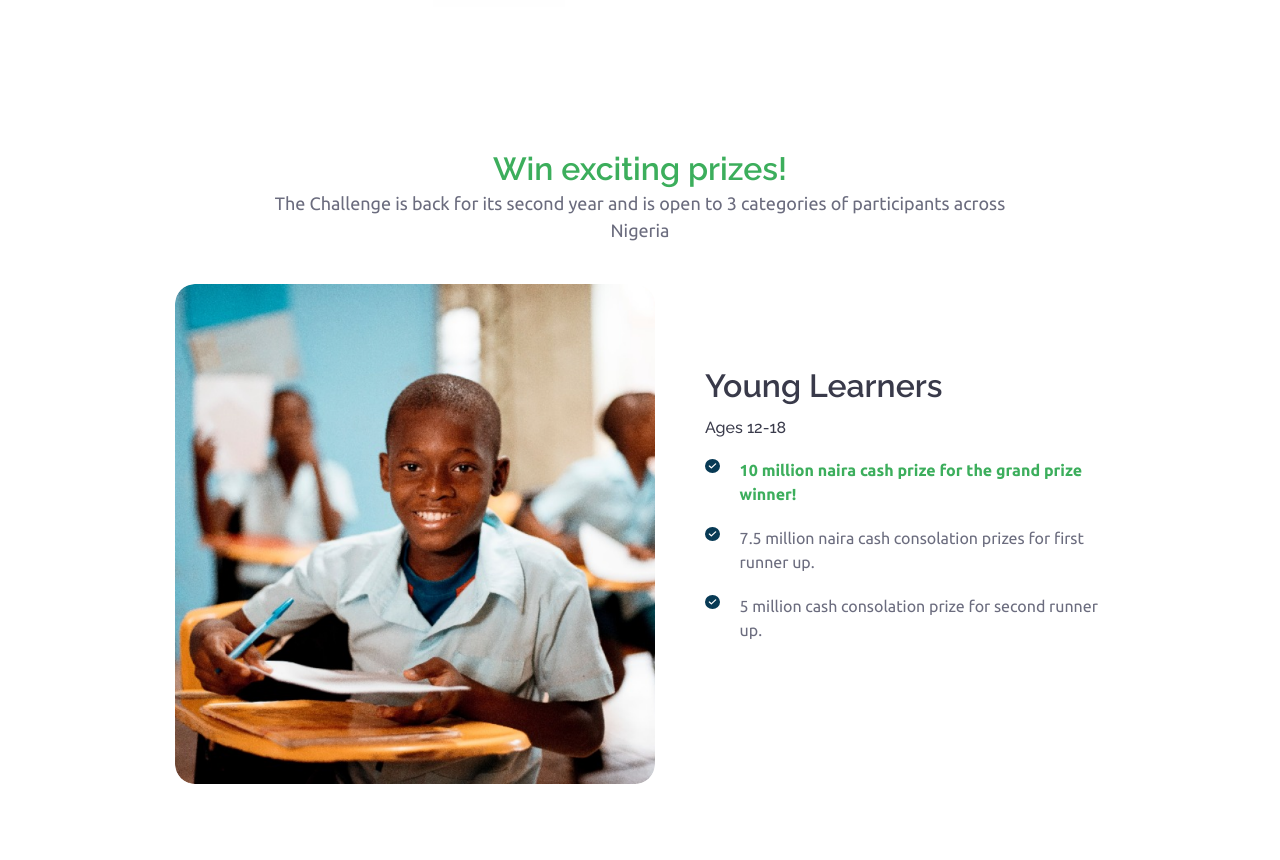
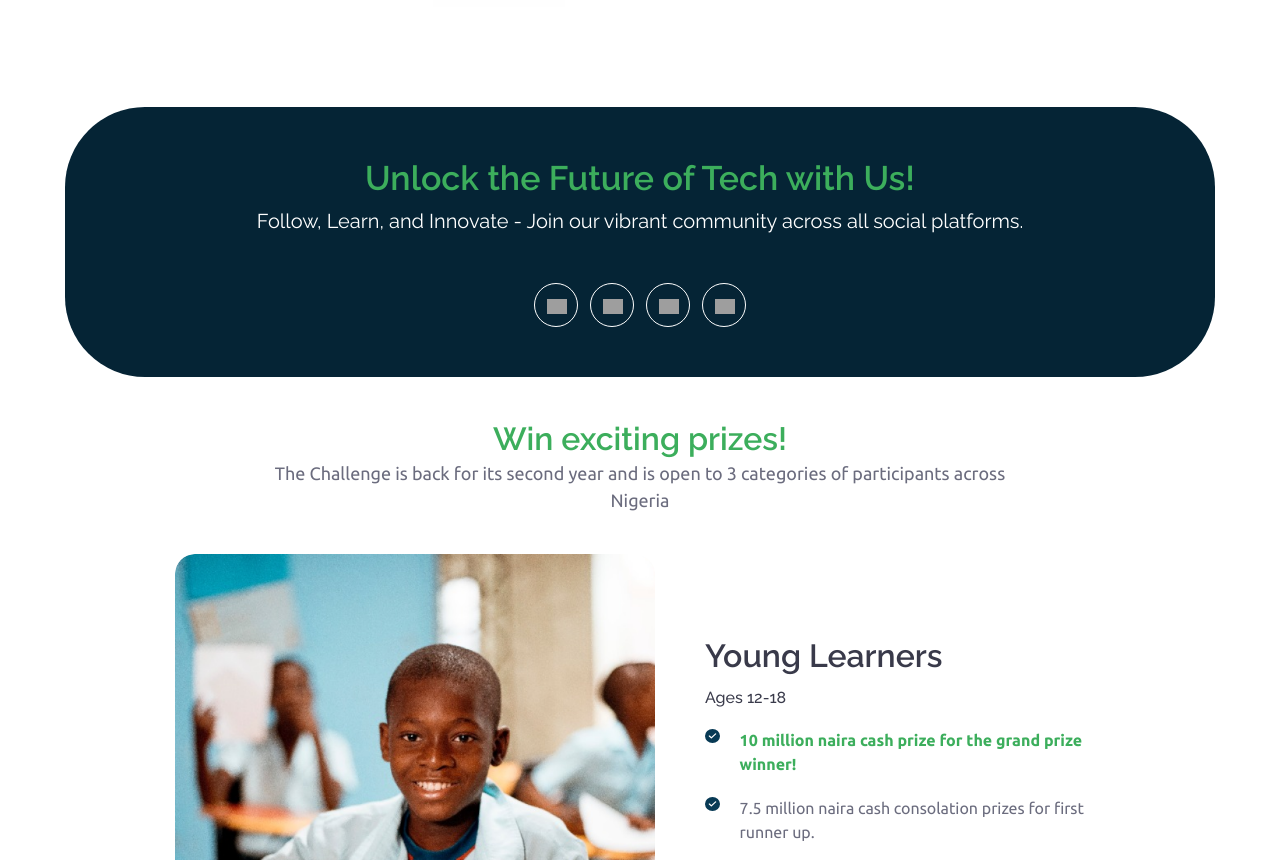
Before and after one commit to olakved/dfacountdown2, a Next.js app: page / in a window 1280 px wide. Shown: the part 1146-2006 px from the top of the page. Built offline with nearby package versions, Linux system fonts and the light colour scheme; grey boxes are pictures that could not be loaded.

Commit message:
lekan/social-section-integration

```diff
--- a/page-components/Header/subHeader.tsx
+++ b/page-components/Header/subHeader.tsx
@@ -32,8 +32,8 @@ function SubHeader() {
                   />
                 </div>
                 <p className="text-[13px] leading-[20px] animate-marquee">
-                  All learning will end on Feb 20, 2024, and the competition
-                  will commence by May 3, 2024.
+                  All learning will end in July 2024 and competition will
+                  commence August 2024.
                 </p>
               </div>
               <div
--- a/page-components/Home-components/learnSection.tsx
+++ b/page-components/Home-components/learnSection.tsx
@@ -9,9 +9,9 @@ const LearnerSection = () => {
       const scrollPosition = window.scrollY;
 
       // Set the current index based on scroll position
-      if (scrollPosition < 1300) {
+      if (scrollPosition < 1700) {
         setCurrentIndex(0);
-      } else if (scrollPosition < 1900) {
+      } else if (scrollPosition < 2300) {
         setCurrentIndex(1);
       } else {
         setCurrentIndex(2);
--- /dev/null
+++ b/page-components/Home-components/socials.tsx
@@ -0,0 +1,67 @@
+import Image from 'next/image';
+import React from 'react';
+
+function Socials() {
+  const socalLink = [
+    {
+      path: 'https://www.linkedin.com/school/tech4dev/',
+      logo: '/Assets/svg/linkedin.svg',
+    },
+    {
+      path: 'https://www.Twitter.com/Tech4Devhq',
+      logo: '/Assets/svg/twitter.svg',
+    },
+    {
+      path: 'https://www.Instagram.com/Tech4dev',
+      logo: '/Assets/svg/instagram.svg',
+    },
+    {
+      path: 'https://web.facebook.com/Tech4DevHQ',
+      logo: '/Assets/svg/facebook.svg',
+    },
+  ];
+  return (
+    <div className="flex justify-center lg:px-[50px]">
+      <div className="bg-[#052435] rounded-[80px] lgSm:rounded-[40px]">
+        <div className=" max-content py-[50px] lgSm:py-[20px] lgSm:px-[0px]">
+          <div className="container text-white w-[1150px] lg:max-w-[900px] lgSm:w-full">
+            <div className="flex flex-col items-center">
+              <p className="font-[Raleway] font-[600] text-[34px] xlsm:text-[25px] leading-[43px] lgSm:text-[25px] text-[#3CAE5C] text-center">
+                Unlock the Future of Tech with Us!
+              </p>
+              <p className="font-[Raleway] font-[400] text-[20px] lgSm:text-[16px] leading-[43px] text-[#FFFFFF] text-center">
+                Follow, Learn, and Innovate - Join our vibrant community across
+                all social platforms.
+              </p>
+
+              <div className="flex gap-3 cursor-pointer mt-[40px] lgSm:mt-[20px]">
+                {socalLink?.map((item, i) => (
+                  <div
+                    key={i}
+                    className="w-[44px] h-[44px] lgSm:h-[40px] lgSm:w-[40px] p-[12px] rounded-full border-[1px] border-[#FFFFFF]"
+                  >
+                    <a href={item?.path} target="_blank">
+                      <div className="w-[20px] h-[20px] lgSm:w-[16px] lgSm:h-[16px] ">
+                        <Image
+                          src={item?.logo}
+                          blurDataURL={item?.logo}
+                          priority
+                          unoptimized={false}
+                          alt="hero"
+                          objectFit="contain"
+                          layout="fill"
+                        />
+                      </div>
+                    </a>
+                  </div>
+                ))}
+              </div>
+            </div>
+          </div>
+        </div>
+      </div>
+    </div>
+  );
+}
+
+export default Socials;
--- a/pages/index.tsx
+++ b/pages/index.tsx
@@ -6,6 +6,7 @@ import Testimonial from '@/page-components/Home-components/testimonial';
 import LearnerSection from '@/page-components/Home-components/learnSection';
 import LaernSectionMobile from '@/page-components/Home-components/learnerMobile';
 import PartnersSection from '@/page-components/Home-components/partners';
+import Socials from '@/page-components/Home-components/socials';
 
 const Home: NextPage = () => {
   return (
@@ -13,6 +14,7 @@ const Home: NextPage = () => {
       <PageLayout>
         <Hero />
         <PartnersSection />
+        <Socials />
         <LearnerSection />
         <LaernSectionMobile />
         <Testimonial />
```
